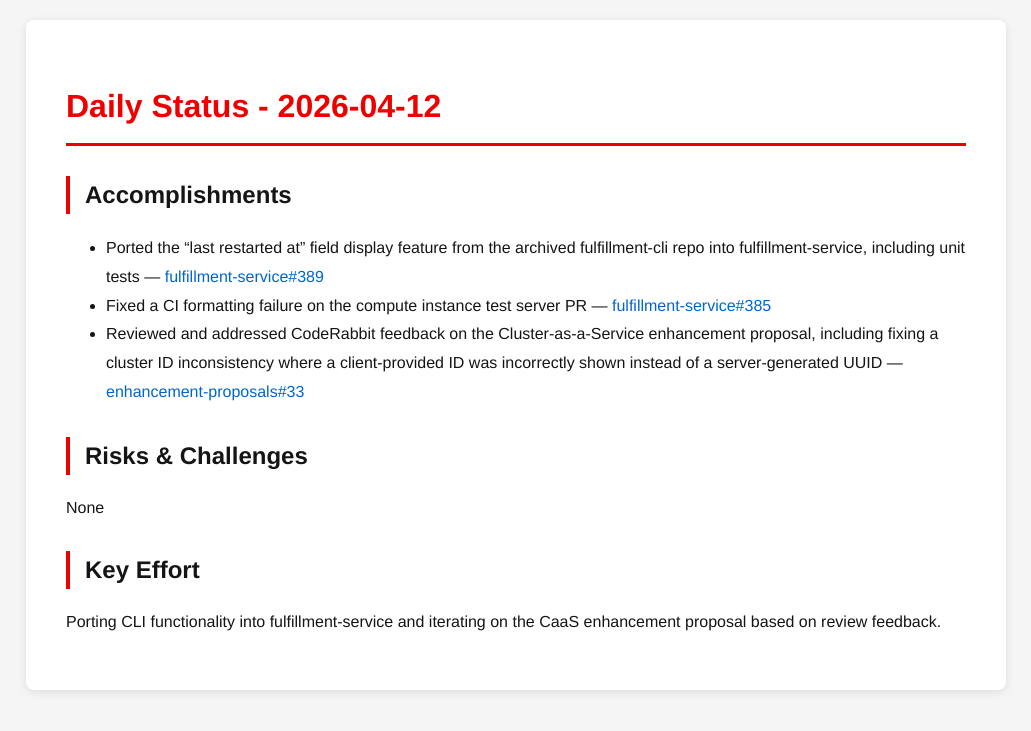
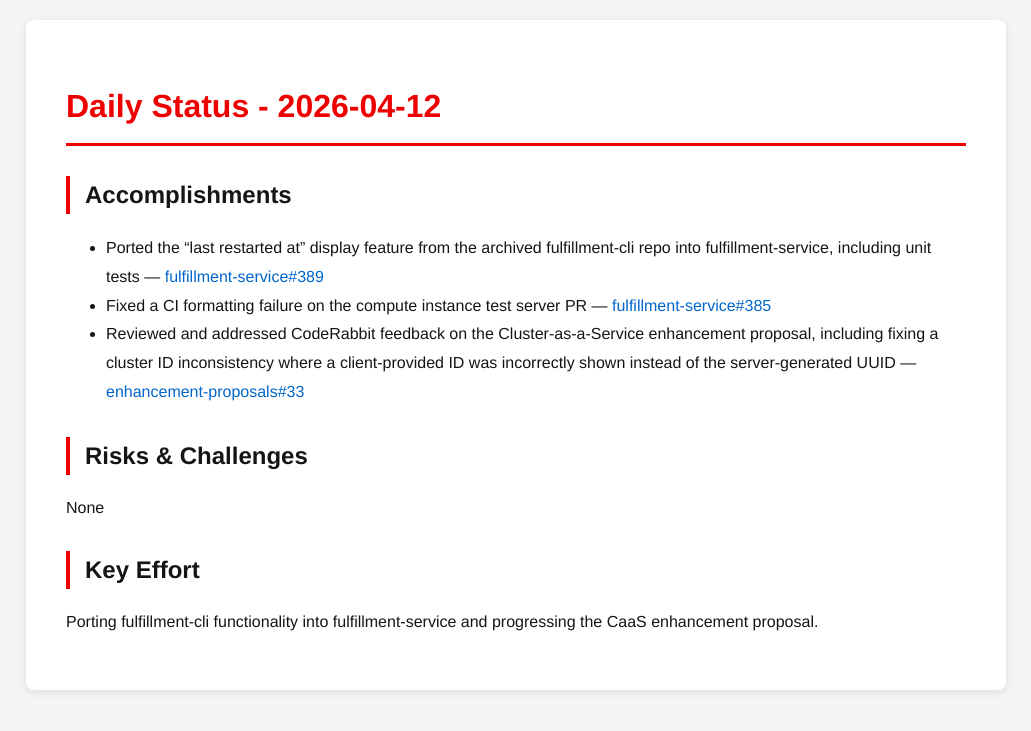
Before and after one commit to tzvatot/daily-status, a Jekyll site: the page built from 2026-04-12.md, in a window 1280 px wide. Shown: the top 731 px of the page, without its empty margins (124-1155 px from the left). Built offline with Jekyll 4.4.1, drawn with Linux system fonts in a browser that asks for light colours.

Commit message:
Daily status update - 2026-04-12

```diff
--- a/2026-04-12.md
+++ b/2026-04-12.md
@@ -7,12 +7,12 @@
 # Daily Status - 2026-04-12
 
 ## Accomplishments
-- Ported the "last restarted at" field display feature from the archived fulfillment-cli repo into fulfillment-service, including unit tests — [fulfillment-service#389](https://github.com/osac-project/fulfillment-service/pull/389)
+- Ported the "last restarted at" display feature from the archived fulfillment-cli repo into fulfillment-service, including unit tests — [fulfillment-service#389](https://github.com/osac-project/fulfillment-service/pull/389)
 - Fixed a CI formatting failure on the compute instance test server PR — [fulfillment-service#385](https://github.com/osac-project/fulfillment-service/pull/385)
-- Reviewed and addressed CodeRabbit feedback on the Cluster-as-a-Service enhancement proposal, including fixing a cluster ID inconsistency where a client-provided ID was incorrectly shown instead of a server-generated UUID — [enhancement-proposals#33](https://github.com/osac-project/enhancement-proposals/pull/33)
+- Reviewed and addressed CodeRabbit feedback on the Cluster-as-a-Service enhancement proposal, including fixing a cluster ID inconsistency where a client-provided ID was incorrectly shown instead of the server-generated UUID — [enhancement-proposals#33](https://github.com/osac-project/enhancement-proposals/pull/33)
 
 ## Risks & Challenges
 None
 
 ## Key Effort
-Porting CLI functionality into fulfillment-service and iterating on the CaaS enhancement proposal based on review feedback.
+Porting fulfillment-cli functionality into fulfillment-service and progressing the CaaS enhancement proposal.
```
